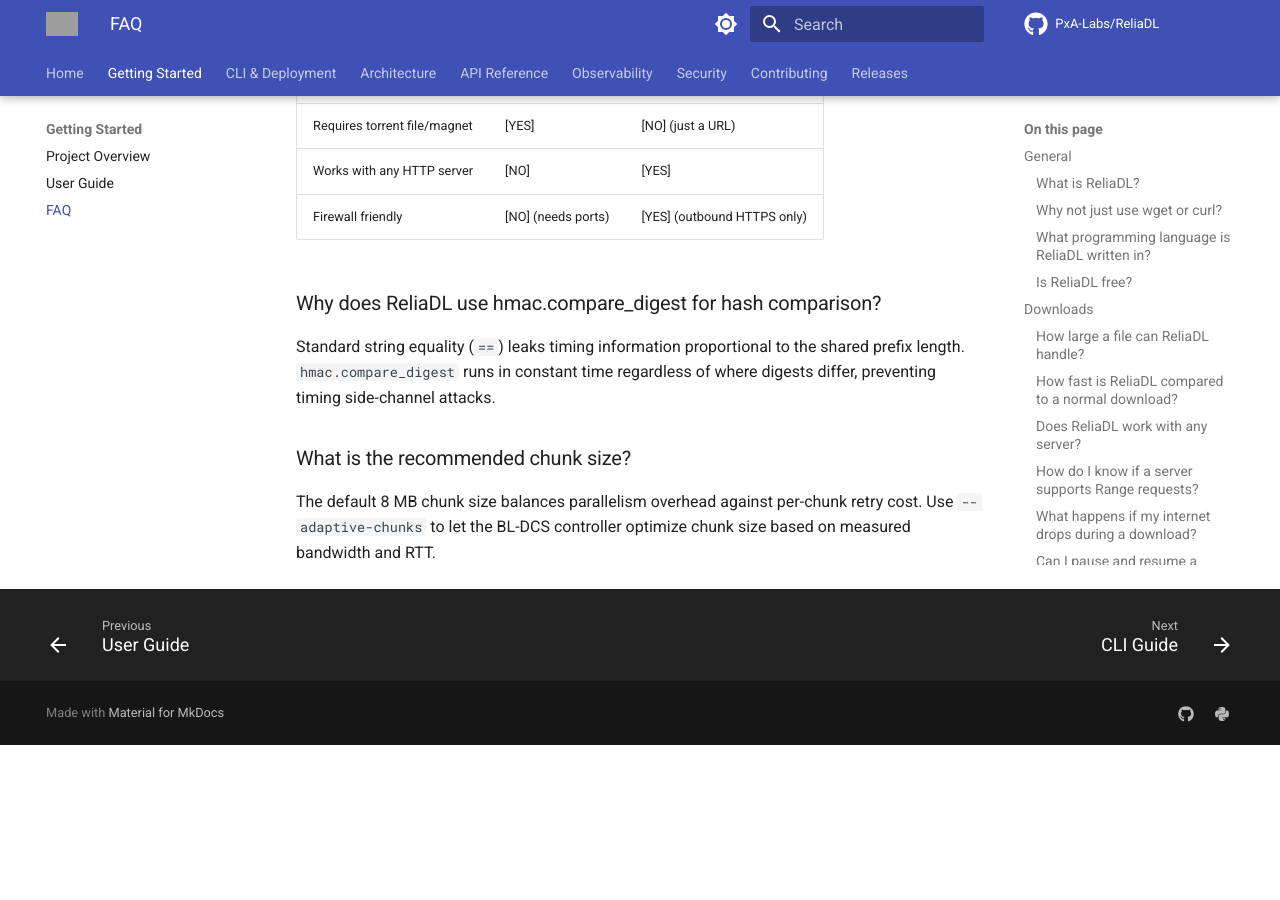
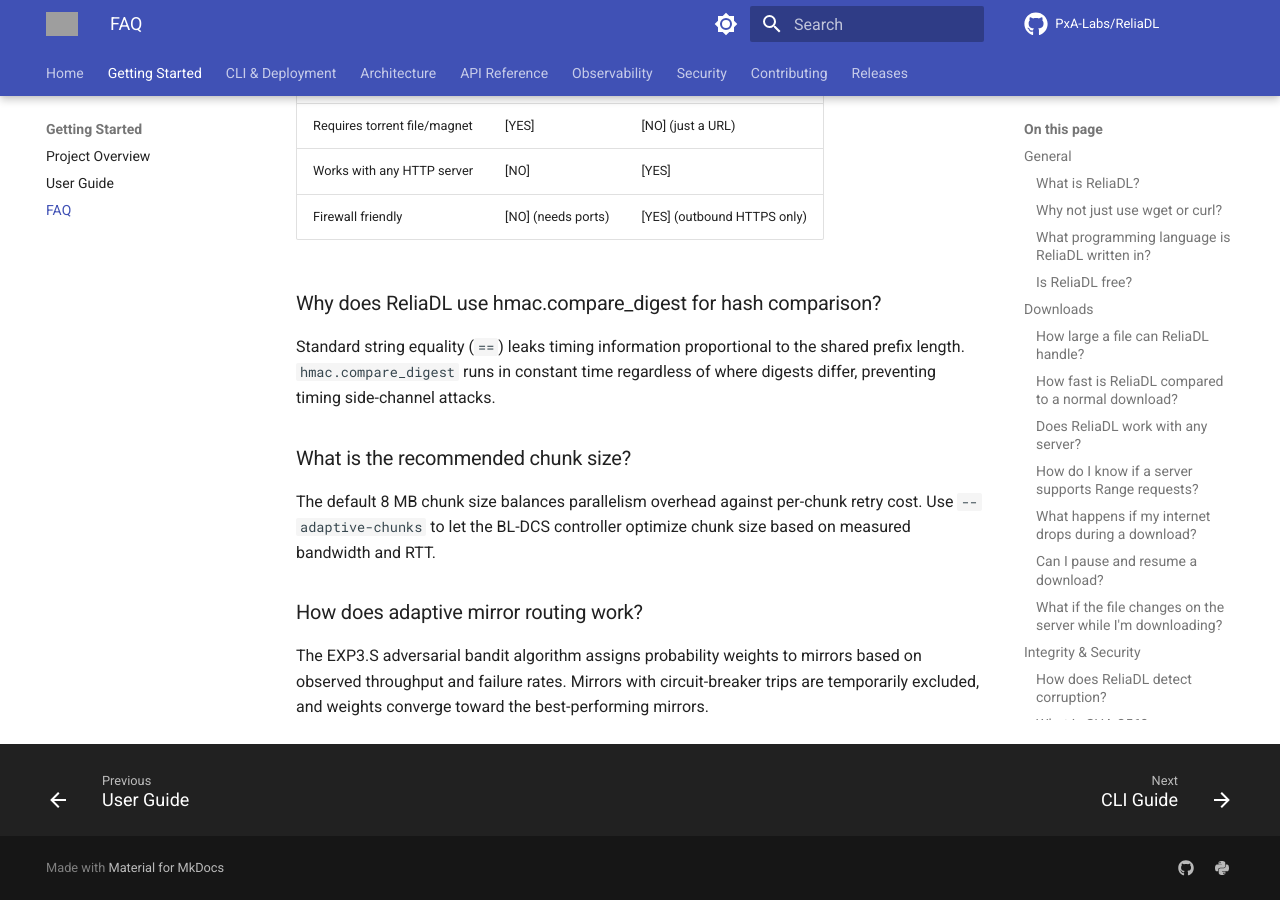
Before and after one commit to PxA-Labs/ReliaDL, an MkDocs documentation site: the page built from docs/FAQ.md, in a window 1280 px wide and 900 px high, scrolled down 6581 px. Built offline with MkDocs 1.6.1 and Material for MkDocs 9.7.7, drawn with Linux system fonts in a browser that asks for light colours; comment, search, counter and statistics services are not loaded; the version menu is left out; before the commit the page ends 7326 px from its top, so only the background shows below that; grey boxes are pictures that could not be loaded.

Commit message:
docs: add adaptive mirror routing FAQ entry

```diff
--- a/docs/FAQ.md
+++ b/docs/FAQ.md
@@ -175,3 +175,7 @@
 ### What is the recommended chunk size?
 
 The default 8 MB chunk size balances parallelism overhead against per-chunk retry cost. Use `--adaptive-chunks` to let the BL-DCS controller optimize chunk size based on measured bandwidth and RTT.
+
+### How does adaptive mirror routing work?
+
+The EXP3.S adversarial bandit algorithm assigns probability weights to mirrors based on observed throughput and failure rates. Mirrors with circuit-breaker trips are temporarily excluded, and weights converge toward the best-performing mirrors.
```
